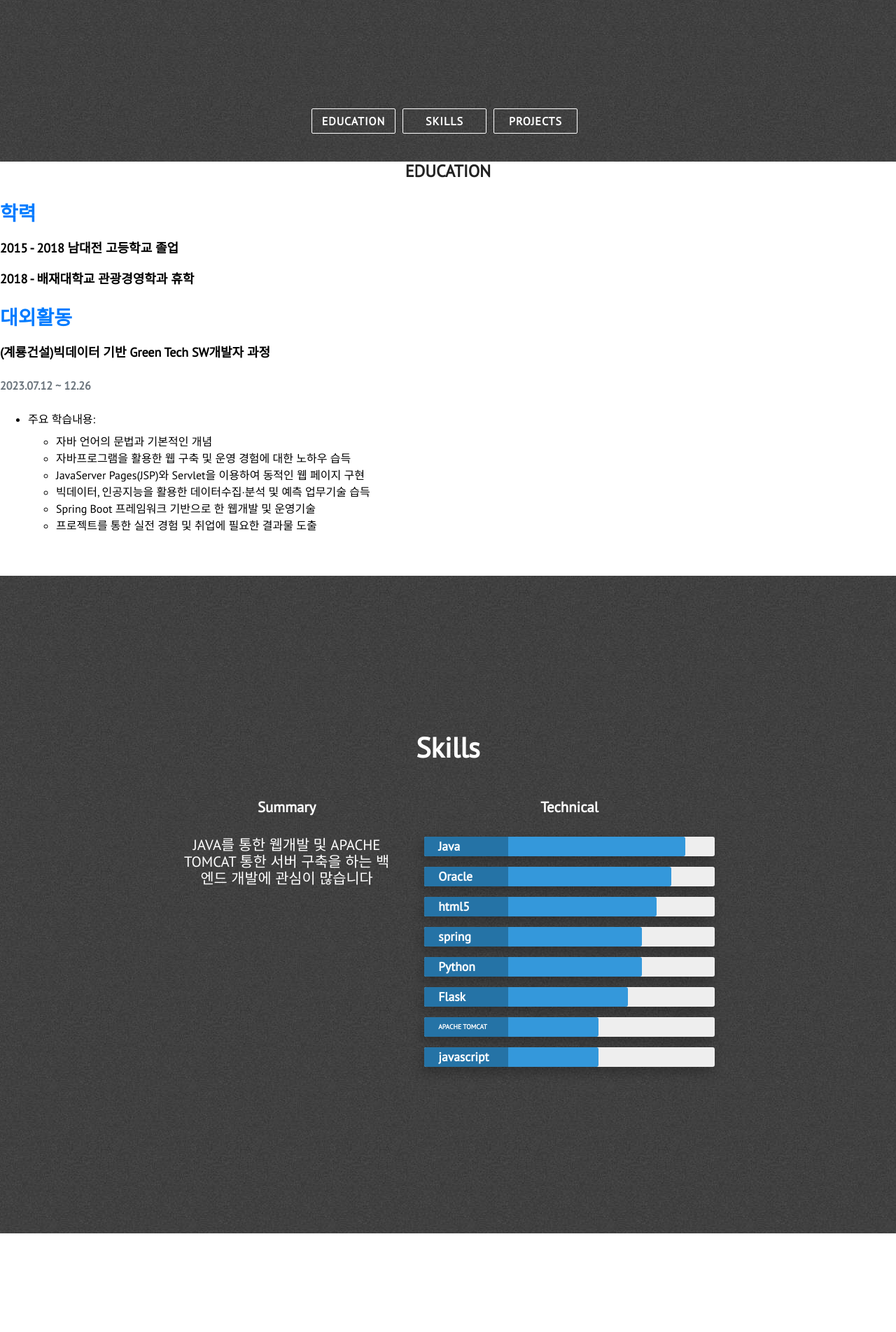
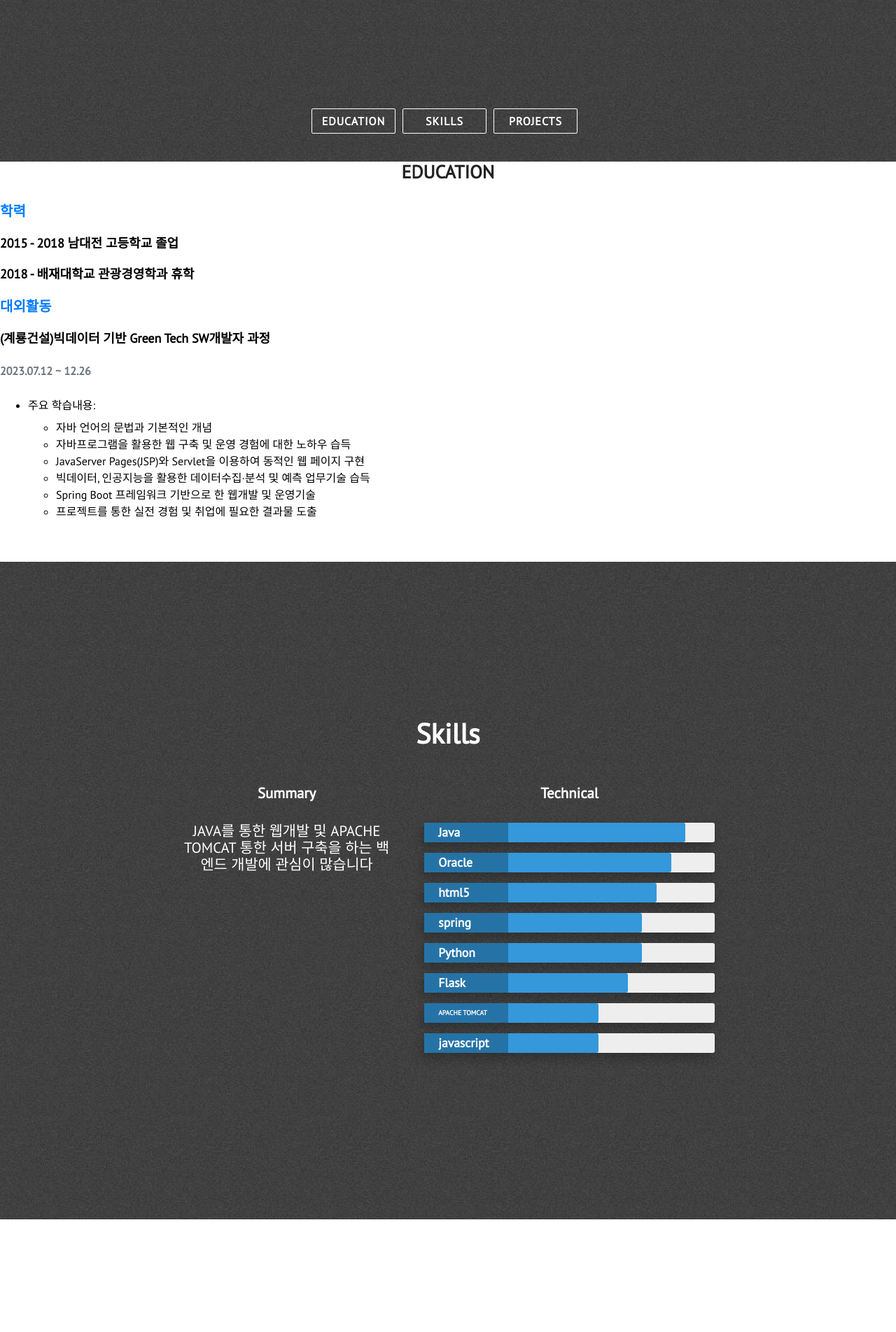
Before and after one commit to YoungGyu99/YoungGyu99.github.io, a Jekyll site: the page built from index.html, in a window 1280 px wide. Shown: the part 669-2573 px from the top of the page at 70% size. Built offline with Jekyll 4.4.1, drawn with Linux system fonts in a browser that asks for light colours; nearby versions of some CDN libraries.

Commit message:
Update about.html

```diff
--- a/_includes/about.html
+++ b/_includes/about.html
@@ -1,11 +1,11 @@
 <div class="section-wrapper">
     <section class="ABOUT" id="ABOUT">
         <div class="full-width">
-            <div class="section-heading" id="featured-projects-text" style="font-size: 24px;">EDUCATION</div>
+            <div class="section-heading" id="featured-projects-text" style="font-size: 26px;">EDUCATION</div>
             <div class="row">
                 <!-- 학력 -->
                 <div class="col-lg-6" data-aos="fade-up">
-                    <h3 class="resume-title" style="font-size: 28px; margin-bottom: 5px; color: #007bff;">학력</h3>
+                    <h3 class="resume-title" style="font-size: 20px; margin-bottom: 5px; color: #007bff;">학력</h3>
                     <!-- 고등학교 -->
                     <div class="resume-item">
                         <h4 style="font-size: 18px; font-weight: bold;">2015 - 2018 남대전 고등학교 졸업</h4>
@@ -16,7 +16,7 @@
                 </div>
                 <!-- 대외활동 -->
                 <div class="col-lg-6" data-aos="fade-up" data-aos-delay="100">
-                    <h3 class="resume-title" style="font-size: 28px; margin-bottom: 5px; color: #007bff;">대외활동</h3>
+                    <h3 class="resume-title" style="font-size: 20px; margin-bottom: 5px; color: #007bff;">대외활동</h3>
                     <div class="resume-item">
                         <h4 style="font-size: 18px; font-weight: bold;">(계룡건설)빅데이터 기반 Green Tech SW개발자 과정</h4>
                         <h5 style="font-size: 16px; color: #6c757d;">2023.07.12 ~ 12.26</h5>
```
